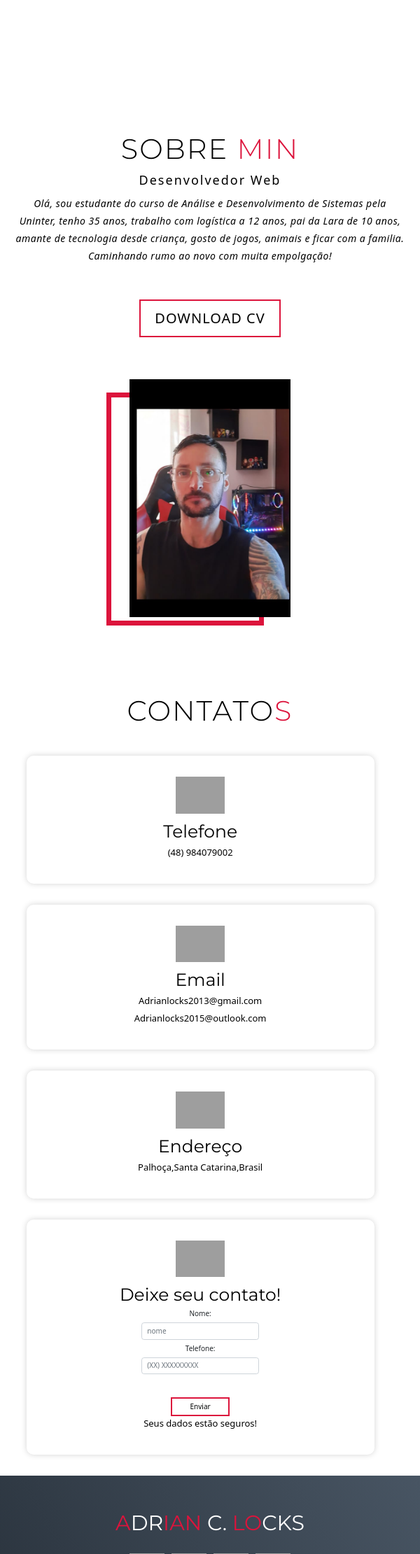
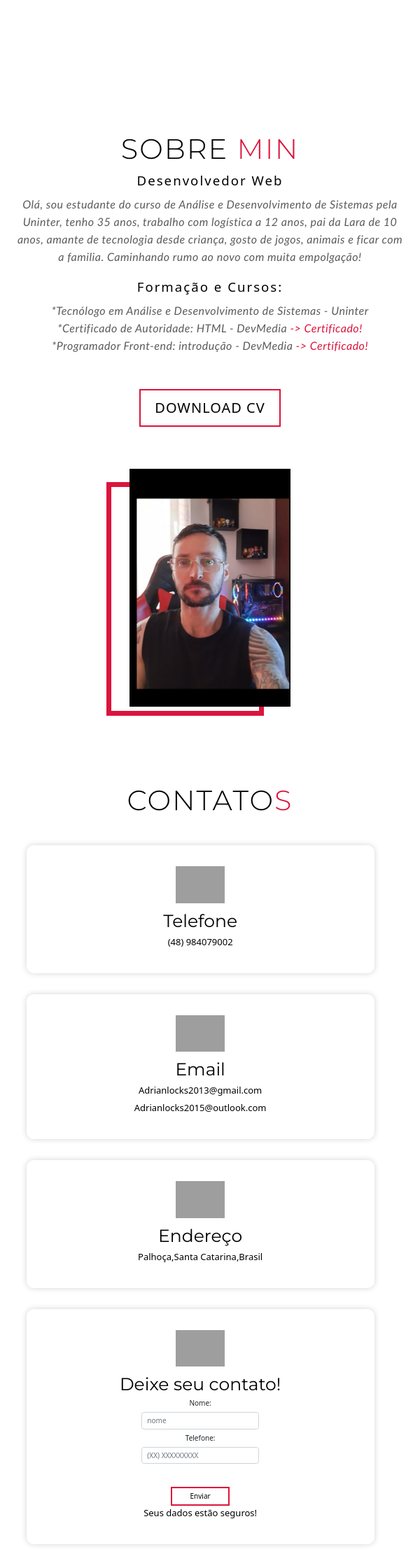
Before and after one commit to AdrianLocks/Portfolio, a PHP site: page / in a window 600 px wide. Shown: the part 1930-4151 px from the top of the page at 70% size. Run offline with PHP 8.4, Linux system fonts and the light colour scheme; some libraries are stand-ins or nearby versions; grey boxes are pictures that could not be loaded.

Commit message:
Add files via upload

```diff
--- a/index.html
+++ b/index.html
@@ -11,7 +11,7 @@
   <link rel="stylesheet" href="day-night.css">
 
 
-  <title>Meu Portfólio</title>
+  <title>Portfólio - Adrian c. Locks</title>
 </head>
 
 <body>
@@ -148,8 +148,13 @@
       <div class="col-right">
         <h1 class="section-title">Sobre <span>Min</span></h1>
         <h2>Desenvolvedor Web</h2>
-        <p>Olá, sou estudante do curso de Análise e Desenvolvimento de Sistemas pela Uninter, tenho 35 anos, trabalho com logística a 12 anos,
+        <p>   Olá, sou estudante do curso de Análise e Desenvolvimento de Sistemas pela Uninter, tenho 35 anos, trabalho com logística a 12 anos,
           pai da Lara de 10 anos, amante de tecnologia desde criança, gosto de jogos, animais e ficar com a familia. Caminhando rumo ao novo com muita empolgação!</p>
+        <h2>Formação e Cursos:</h2>
+        <p>*Tecnólogo em Análise e Desenvolvimento de Sistemas<span> - Uninter</span><br/>
+          *Certificado de Autoridade: HTML<span> - DevMedia</span><a href="https://www.devmedia.com.br/certificado/tecnologia/html/adrian-cristopher-locks" target="_blank" title="Clique aqui!"> -> Certificado!</a> <br/>
+          *Programador Front-end: introdução<span> - DevMedia</span><a href="www.devmedia.com.br/cert/?id=146516" target="_blank" title="Clique aqui!"> -> Certificado!</a>
+        </p>
         <a href="Curriculo.pdf" download="curriculo" class="cta">Download CV</a>
       </div>
     </div>
--- a/style.css
+++ b/style.css
@@ -8,6 +8,7 @@
 	--secundary-color:black;
 	--contato-color:white;
 	--contato-boxshadow:#0000002c;
+	--sobre-paragrafo:rgb(93, 90, 90);
 }
 
 body.dark{
@@ -16,6 +17,7 @@ body.dark{
 	--secundary-color:white;
 	--contato-color: rgba(5, 4, 4, 0.24);
 	--contato-boxshadow:white;
+	--sobre-paragrafo:rgb(255, 255, 255);
 }
 
 
@@ -507,20 +509,27 @@ p {
 #sobre .col-right {
 	width: 100%;
 }
+#sobre .col-right p a{
+	color:var(--primary-color)
+}
+#sobre .col-right p a:hover{
+	font-size: 110%;
 
+}
 #sobre .col-right h2 {
-	font-size: 1.8rem;
+
+	font-size: x-large 1.8rem;
 	font-weight: 500;
 	letter-spacing: 0.2rem;
 	margin-bottom: 10px;
 }
 #sobre .col-right p {
+	color: var(--sobre-paragrafo);
+	font-family:'Trebuchet MS', 'Lucida Sans Unicode', 'Lucida Grande', 'Lucida Sans', Arial, sans-serif;
+	font-size:large;
 	margin-bottom: 20px;
 }
-#sobre .col-right p:hover {
-	font-size:180%;
 
-}
 #sobre .col-right .cta {
 	color:var(--secundary-color);
 	margin-bottom: 50px;
@@ -986,8 +995,16 @@ p {
 	margin-left: 20%;   /*--*/
 }
 
+
+#sobre .col-right h2 {
+
+	font-size: x-large 1.8rem ;
 }
+#sobre .col-right p {
 
+	font-size:medium;
+}
+}
 
 @media  screen and (min-width: 400px) and (max-width:600px){
     #projeto .projeto-item {
@@ -1010,4 +1027,12 @@ p {
 		padding: 10px 10px 10px 10px;
 		margin-left: 10px;
 	}
+	#sobre .col-right h2 {
+
+		font-size: x-large 1.8rem;
+	}
+	#sobre .col-right p {
+
+		font-size: medium ;
+	}
 }
```
